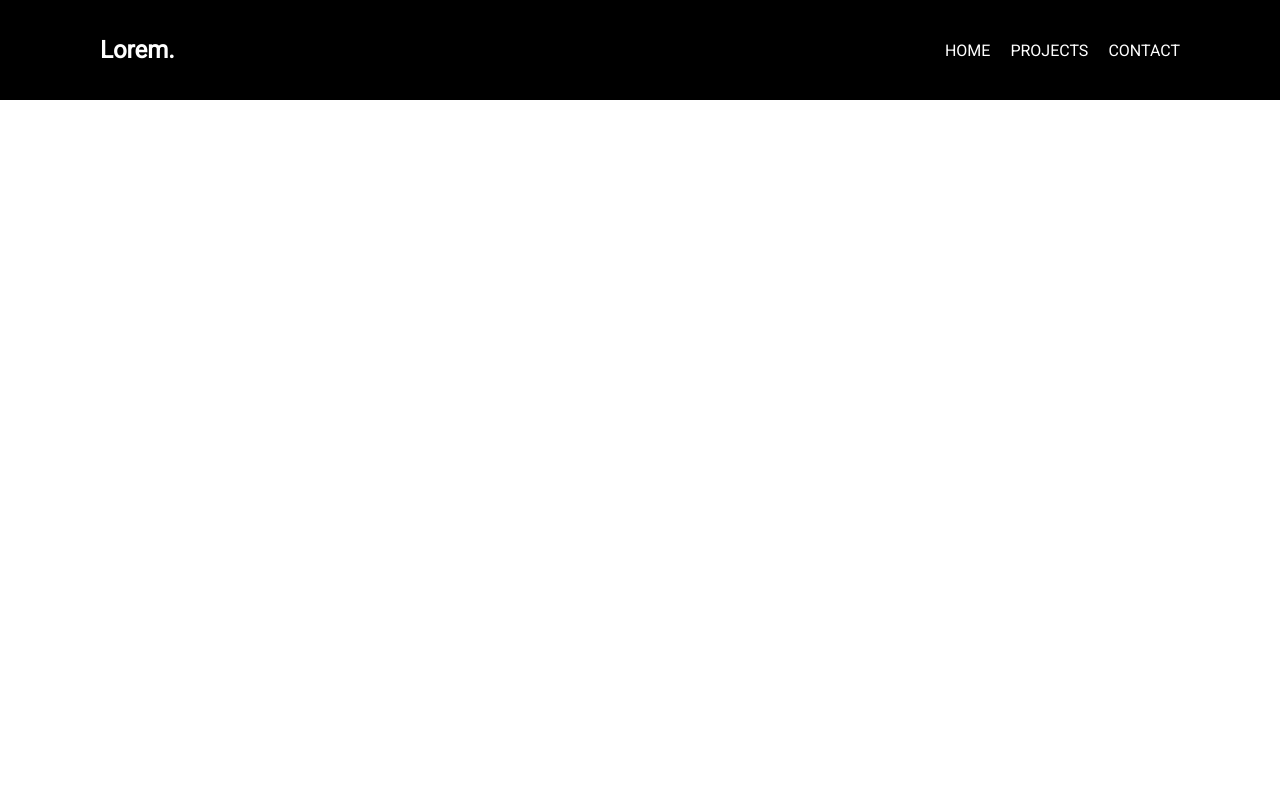
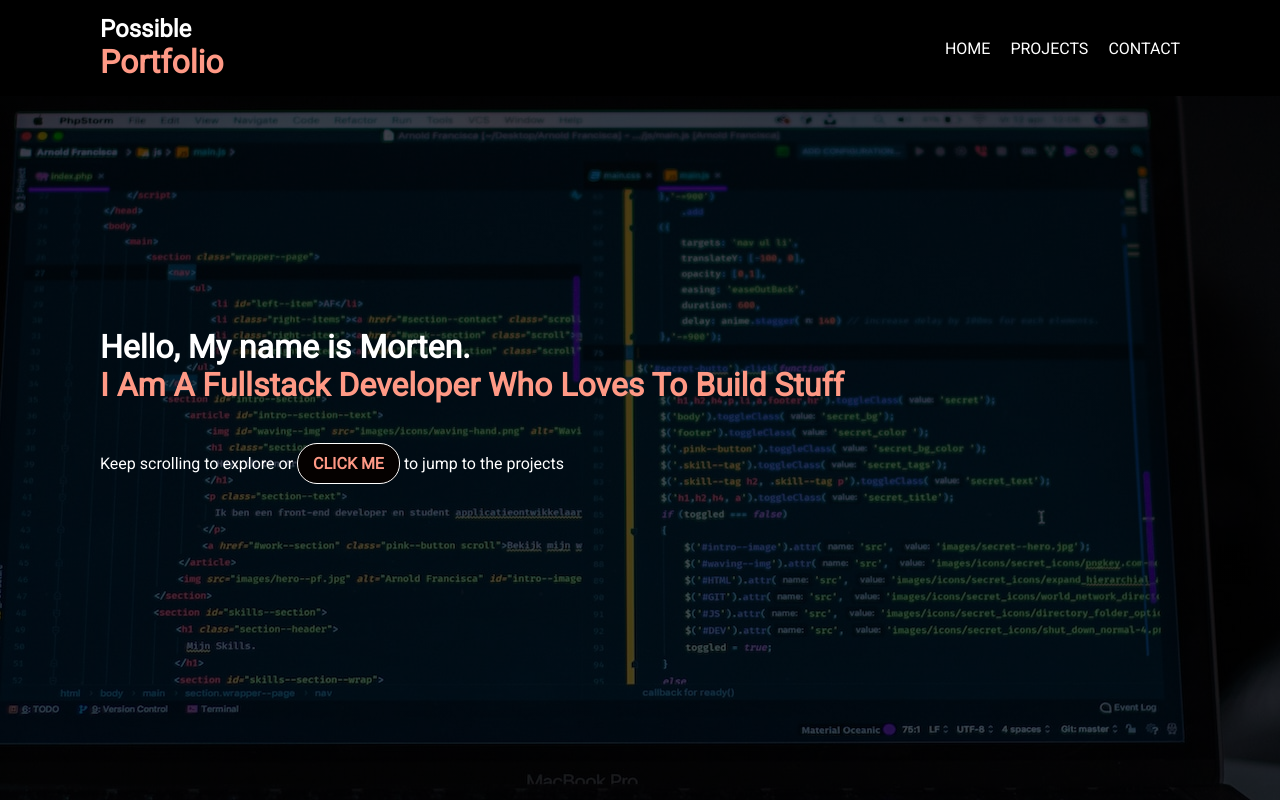
Before and after one commit to Morten-Kodehode/parallaxTask, a plain HTML site: page index.html in a window 1280 px wide. Drawn offline with Linux system fonts and the light colour scheme.

Commit message:
added hero picture. Finished nav and hero section

```diff
--- a/index.html
+++ b/index.html
@@ -11,18 +11,29 @@
     <!-- header -->
     <header id="head">
       <nav class="head__nav">
-        <h1 class="nav__title">Lorem.</h1>
+        <h1 class="nav__title">Possible <span>Portfolio</span></h1>
         <ul class="nav__list">
-          <li class="nav__link"><a href="#head">Home</a></li>
-          <li class="nav__link"><a href="#main">Projects</a></li>
-          <li class="nav__link"><a href="#contact">contact</a></li>
+          <li><a href="#head">Home</a></li>
+          <li><a href="#main">Projects</a></li>
+          <li><a href="#contact">contact</a></li>
         </ul>
       </nav>
     </header>
     <!-- hero -->
-    <div id="hero"></div>
-    <!-- main -->
-    <div id="main"></div>
+    <div id="hero">
+      <div class="hero__container">
+        <h2 class="hero__title">
+          Hello, My name is Morten.
+          <span>I am a Fullstack Developer who loves to build stuff</span>
+        </h2>
+        <p class="hero__subTitle">
+          Keep scrolling to explore or
+          <a href="#contact">click me</a> to jump to the projects
+        </p>
+      </div>
+    </div>
+    <!-- projects -->
+    <div id="projects"></div>
     <!-- footer -->
     <footer id="footer"></footer>
   </body>
--- a/style.css
+++ b/style.css
@@ -15,9 +15,11 @@ body {
 
 /* Header */
 #head {
-  height: 100px;
   background-color: black;
   color: white;
+  position: fixed;
+  top: 0;
+  width: 100%;
 }
 
 .head__nav {
@@ -25,11 +27,18 @@ body {
   justify-content: space-between;
   align-items: center;
   max-width: 1080px;
-  height: 100%;
   margin: 0 auto;
+  padding: 15px 0;
+}
+
+.nav__title span {
+  display: block;
+  font-size: 2rem;
+  color: #ff9985;
 }
 
 .nav__list {
+  position: relative;
   display: flex;
   flex-direction: row;
   gap: 20px;
@@ -43,6 +52,50 @@ body {
 }
 
 .nav__list a:hover {
-  color: grey;
-  transition: color 0.5s ease-in;
+  border-bottom: 3px solid #ff9985;
 }
+
+/* hero */
+#hero {
+  color: white;
+  height: 100vh;
+  background: linear-gradient(rgba(0, 0, 0, 0.7), rgba(0, 0, 0, 0.7)),
+    url(/assets/arnold-francisca-FBNxmwEVpAc-unsplash.jpg) center no-repeat;
+}
+
+.hero__container {
+  display: flex;
+  flex-direction: column;
+  justify-content: center;
+  height: 100%;
+  max-width: 1080px;
+  margin: 0 auto;
+}
+
+.hero__title {
+  font-size: 2rem;
+}
+
+.hero__title span {
+  display: block;
+  color: #ff9985;
+  text-transform: capitalize;
+}
+
+.hero__subTitle {
+  margin-top: 50px;
+}
+
+.hero__subTitle a {
+  background-color: #050100;
+  color: #ff9985;
+  text-transform: uppercase;
+  text-decoration: none;
+  font-size: 1rem;
+  font-weight: bold;
+  border: 1px solid white;
+  border-radius: 20px;
+  padding: 10px 15px;
+}
+
+/* Projects */
```
Also changed, not shown: assets/arnold-francisca-FBNxmwEVpAc-unsplash.jpg (added).
